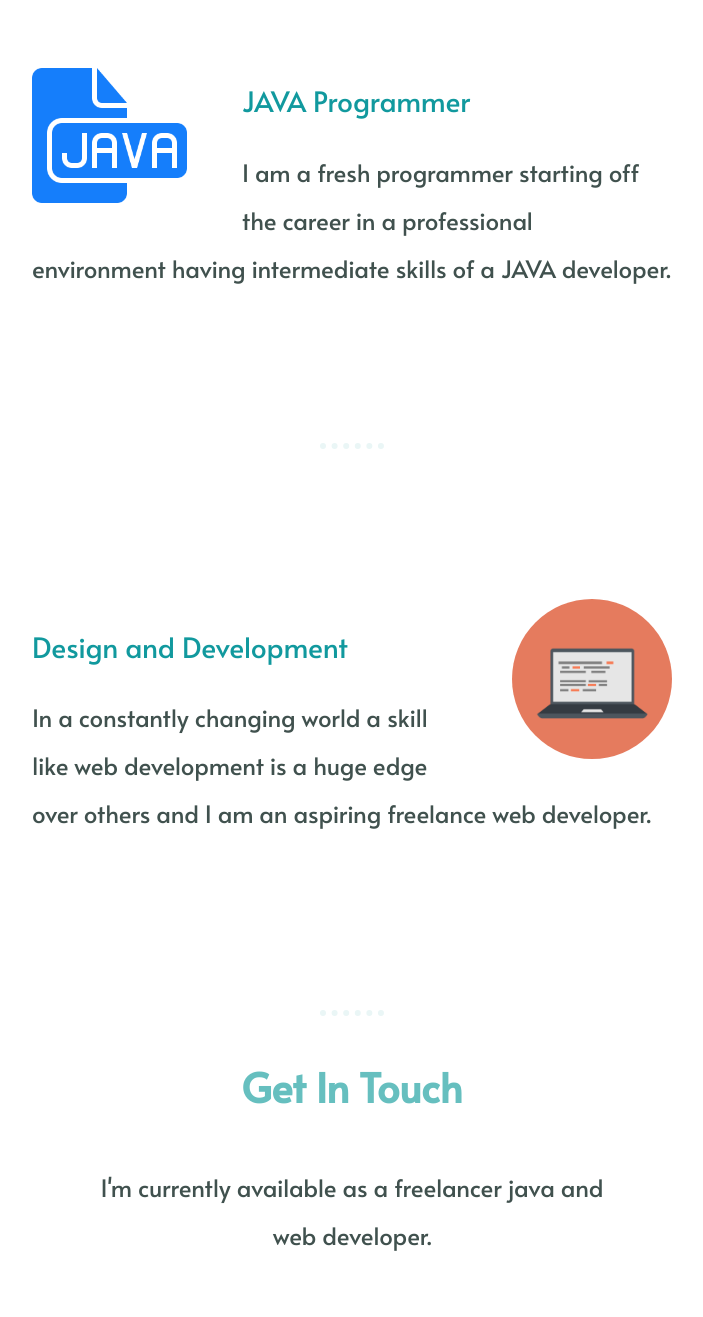
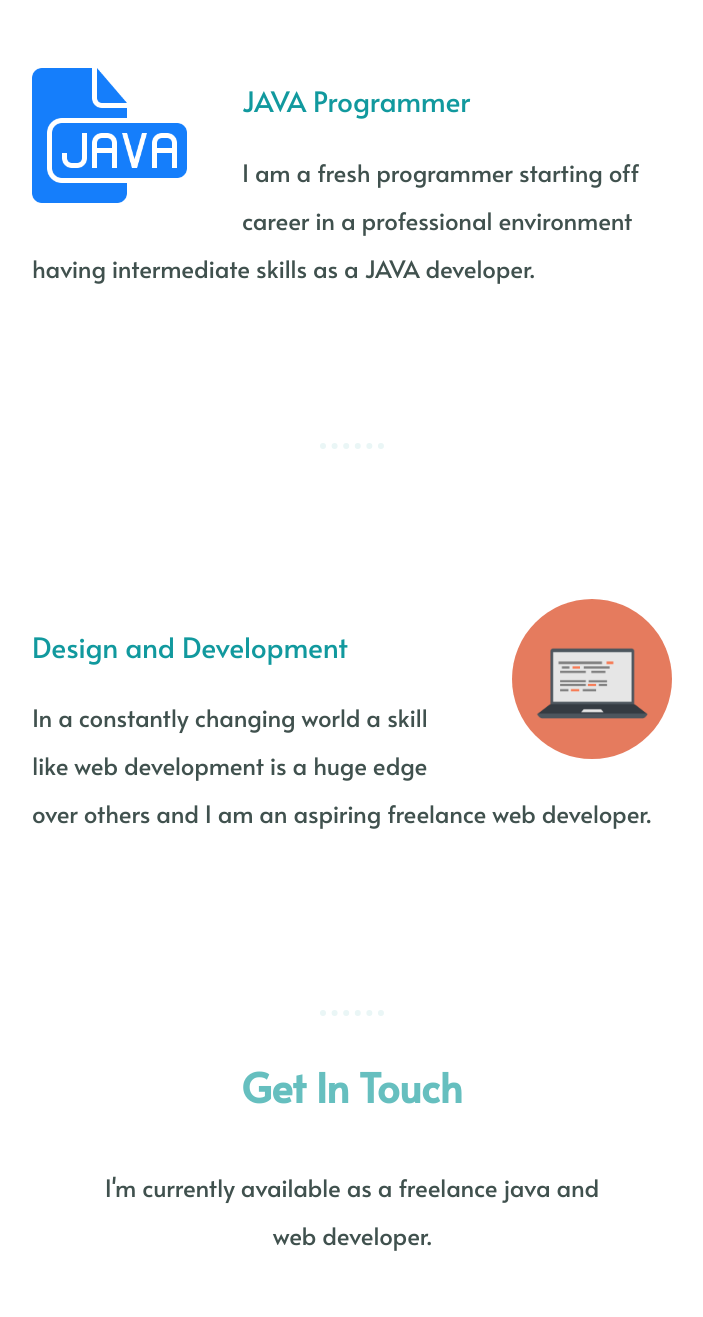
Before and after one commit to waleashish/CSS---My-Site, a plain HTML site: page index.html in a window 1280 px wide. Shown: the part 1056-2373 px from the top of the page, without its empty margins (288-991 px from the left). Drawn offline with Linux system fonts and the light colour scheme.

Commit message:
final changes to index.html and styles.css for a beautiful website

```diff
--- a/index.html
+++ b/index.html
@@ -29,8 +29,8 @@
       <div class="skill-row">
         <img class="java-img" src="images/java.png" alt="computer-image">
         <h3>JAVA Programmer</h3>
-        <p>I am a fresh programmer starting off the career in a professional
-          environment having intermediate skills of a JAVA developer.</p>
+        <p>I am a fresh programmer starting off career in a professional
+          environment having intermediate skills as a JAVA developer.</p>
       </div>
       <hr>
       <div class="skill-row">
@@ -44,7 +44,7 @@
     <hr>
     <div class="contact-me">
       <h2>Get In Touch</h2>
-      <p class="contact-msg">I'm currently available as a freelancer java and web developer.</p>
+      <p class="contact-msg">I'm currently available as a freelance java and web developer.</p>
       <a class="contact-me-btn"href="">CONTACT ME</a>
     </div>
   </div>
```
